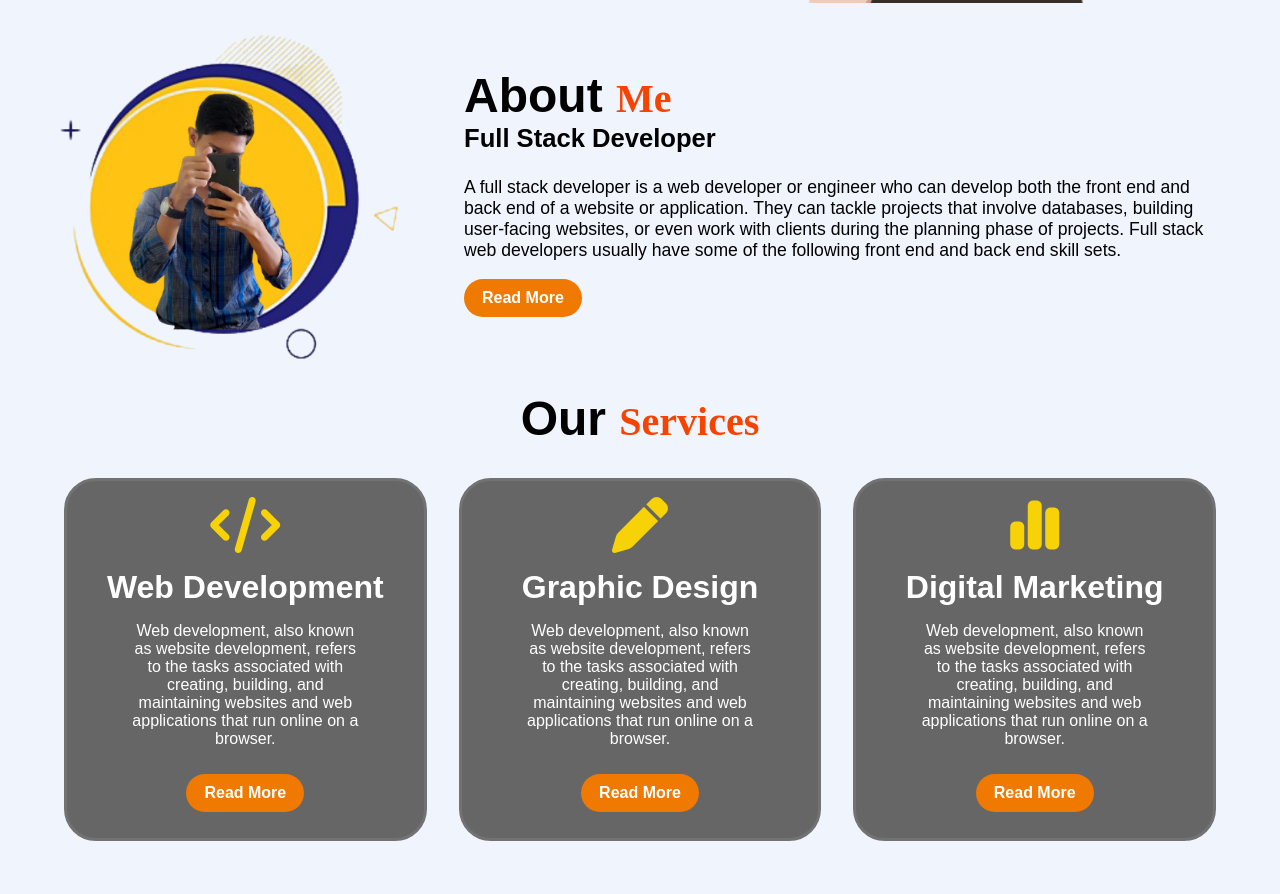
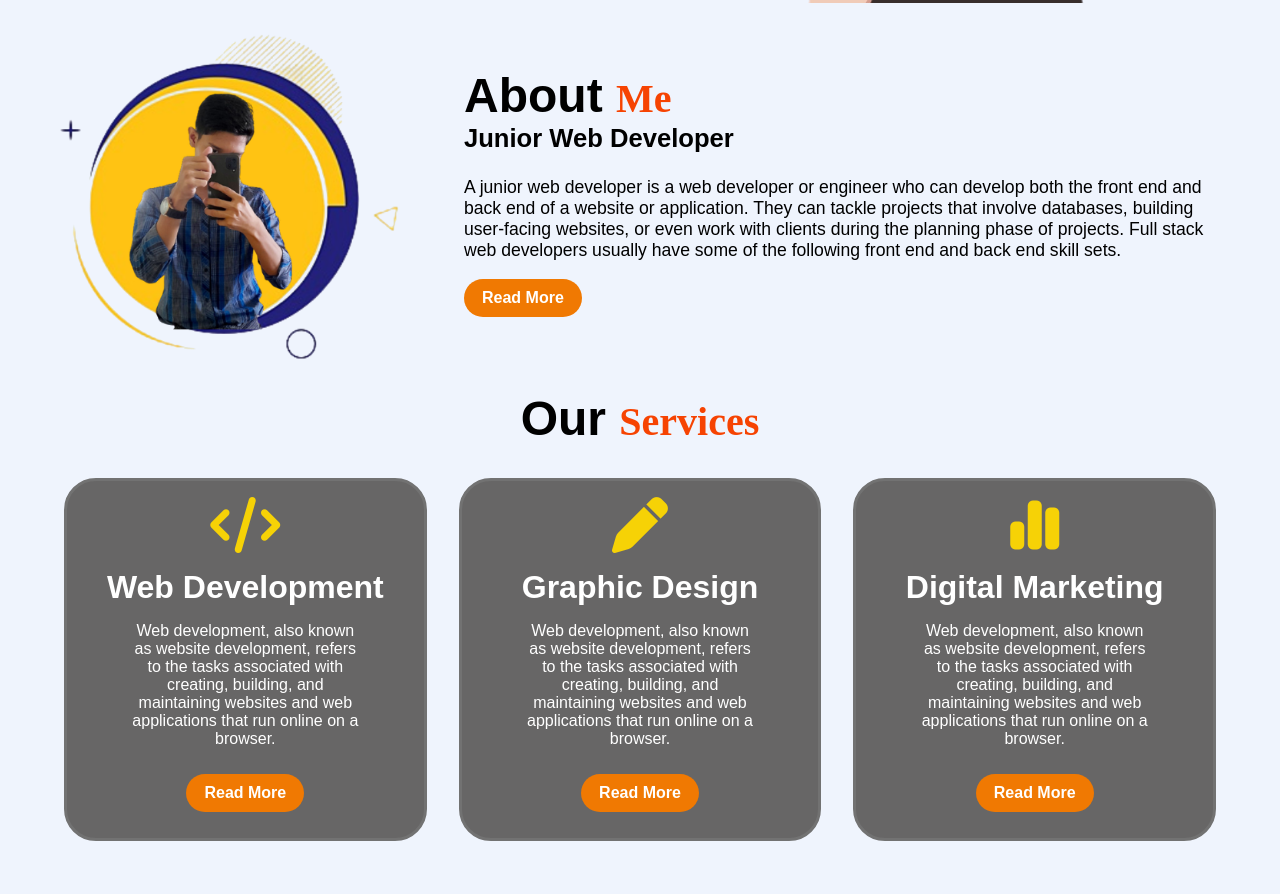
Before and after one commit to KKZ-123/portfolio, a plain HTML site: page Profilo.html in a window 1280 px wide. Shown: the part 797-1691 px from the top of the page. Drawn offline with Linux system fonts and the light colour scheme; a web font is replaced by a local one.

Commit message:
Update Profilo.html

```diff
--- a/Profilo.html
+++ b/Profilo.html
@@ -55,8 +55,8 @@
 
             <div class="about-content">
                 <h2 class="heading">About <span>Me</span></h2>
-                <h3>Full Stack Developer</h3>
-                <p>A full stack developer is a web developer or engineer who can develop both the front end and back end of a website or application.
+                <h3>Junior Web Developer</h3>
+                <p>A junior web developer is a web developer or engineer who can develop both the front end and back end of a website or application.
                     They can tackle projects that involve databases, building user-facing websites, or even work with clients during the planning phase of projects.
                     Full stack web developers usually have some of the following  front end and back end skill sets.
                 </p>
```
